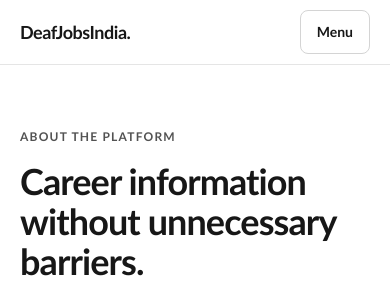
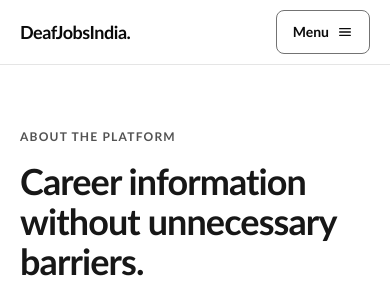
Before and after one commit to InKunalMahajan/deafjobsindia, a Laravel app: page /about in a window 390 px wide. Shown: the top 300 px of the page. Run offline with Laravel 12, Linux system fonts and the light colour scheme; style sheets or scripts are compiled from the project's sources; some libraries are stand-ins or nearby versions.

Commit message:
style(nav): improve accessible desktop and mobile header

```diff
--- a/resources/views/components/site/header.blade.php
+++ b/resources/views/components/site/header.blade.php
@@ -1,19 +1,24 @@
 <header class="sticky top-0 z-40 border-b border-neutral-200 bg-white">
-<div class="dji-container flex min-h-16 items-center justify-between gap-4">
-  <a href="{{ route('home') }}" class="break-words text-lg font-extrabold tracking-tight sm:text-xl">DeafJobsIndia.</a>
-  <nav aria-label="Primary navigation" class="hidden items-center gap-6 text-sm font-semibold lg:flex">
+    <div class="dji-container flex min-h-16 items-center justify-between gap-3">
+        <a href="{{ route('home') }}" class="rounded-md text-lg font-extrabold tracking-tight text-neutral-950 focus-visible:outline-2 focus-visible:outline-offset-2 focus-visible:outline-black sm:text-xl" aria-label="DeafJobsIndia home">DeafJobsIndia.</a>
+        <nav aria-label="Primary navigation" class="hidden items-center gap-1 lg:flex">
             @foreach(['jobs.index'=>'Find Jobs','employers.index'=>'Employers','latest'=>'News & Updates','search'=>'Search articles','about'=>'About','contact'=>'Contact'] as $route=>$label)
                 <x-site.nav-link :href="route($route)" :active="request()->routeIs($route)">{{ $label }}</x-site.nav-link>
             @endforeach
         </nav>
         <details class="relative shrink-0 lg:hidden">
-    <summary class="flex min-h-11 cursor-pointer list-none items-center rounded-lg border border-neutral-300 px-4 py-2 text-sm font-semibold">Menu</summary>
-    <nav aria-label="Mobile navigation" class="absolute right-0 z-50 mt-2 grid w-[min(18rem,calc(100vw-2.5rem))] gap-1 rounded-xl border border-neutral-200 bg-white p-3 shadow-lg">
+            <summary class="flex min-h-11 cursor-pointer list-none items-center gap-2 rounded-lg border border-neutral-500 px-4 py-2 text-sm font-semibold text-neutral-950 hover:bg-neutral-100 focus-visible:outline-2 focus-visible:outline-offset-2 focus-visible:outline-black">
+                <span>Menu</span>
+                <svg aria-hidden="true" class="h-4 w-4" viewBox="0 0 24 24" fill="none" stroke="currentColor" stroke-width="2" stroke-linecap="round"><path d="M4 7h16M4 12h16M4 17h16"/></svg>
+            </summary>
+            <nav aria-label="Mobile navigation" class="absolute right-0 z-50 mt-2 grid w-[min(20rem,calc(100vw-2.5rem))] max-h-[calc(100dvh-6rem)] gap-1 overflow-y-auto rounded-xl border border-neutral-300 bg-white p-3 shadow-lg">
                 @foreach(['home'=>'Home','jobs.index'=>'Find Jobs','employers.index'=>'Employers','latest'=>'News & Updates','search'=>'Search articles','about'=>'About','contact'=>'Contact'] as $route=>$label)
                     <x-site.nav-link mobile :href="route($route)" :active="request()->routeIs($route)">{{ $label }}</x-site.nav-link>
                 @endforeach
+                <div class="my-1 border-t border-neutral-200" role="separator"></div>
                 <x-site.nav-link mobile :href="route('section.show','career')" :active="request()->is('career')">Career resources</x-site.nav-link>
                 <x-site.nav-link mobile :href="route('section.show','training')" :active="request()->is('training')">Training</x-site.nav-link>
             </nav>
         </details>
-</div></header>
+    </div>
+</header>
```
Lines whose indentation alone changed are shown as unchanged.
